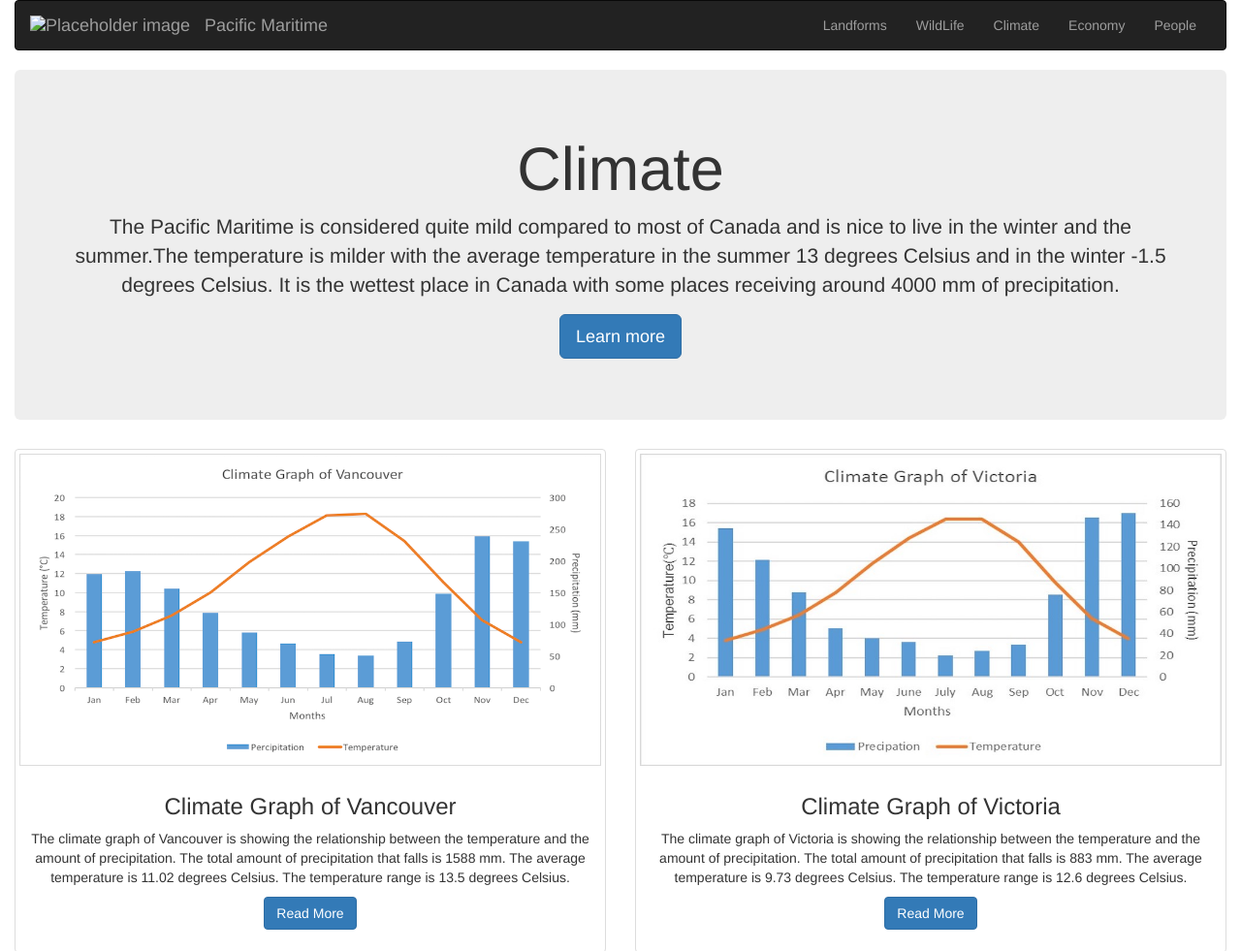
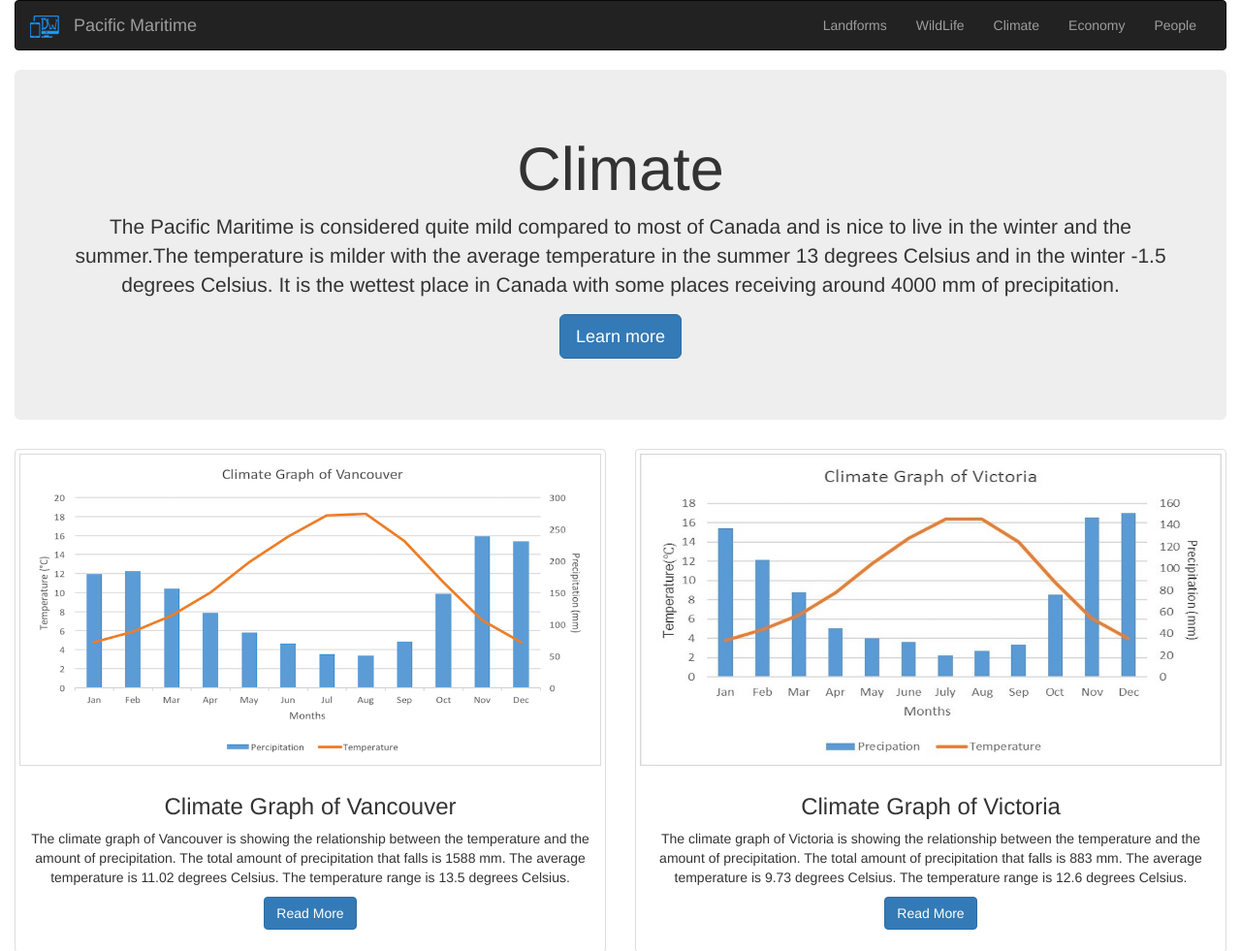
Before and after one commit to l3n0ire/pmwebv1, a plain HTML site: page climate.html in a window 1280 px wide. Shown: the top 981 px of the page at 97% size. Drawn offline with Linux system fonts and the light colour scheme.

Commit message:
fix2again

```diff
--- a/climate.html
+++ b/climate.html
@@ -69,7 +69,7 @@ footer{
         <div class="navbar-header">
 
           <button type="button" class="navbar-toggle collapsed" data-toggle="collapse" data-target="#inverseNavbar1" aria-expanded="false"><span class="sr-only">Toggle navigation</span><span class="icon-bar"></span><span class="icon-bar"></span><span class="icon-bar"></span></button>
-          <a class="navbar-brand" href="http://izdatwebsite.x10host.com/"><img src="../Dw.web/logo.png" class="img-responsive" alt="Placeholder image"></a>
+          <a class="navbar-brand" href="http://izdatwebsite.x10host.com/"><img src="logo.png" class="img-responsive" alt="Placeholder image"></a>
       <a class="navbar-brand" href="index.html">Pacific Maritime</a>
 </div>
         <!-- Collect the nav links, forms, and other content for toggling -->
```
